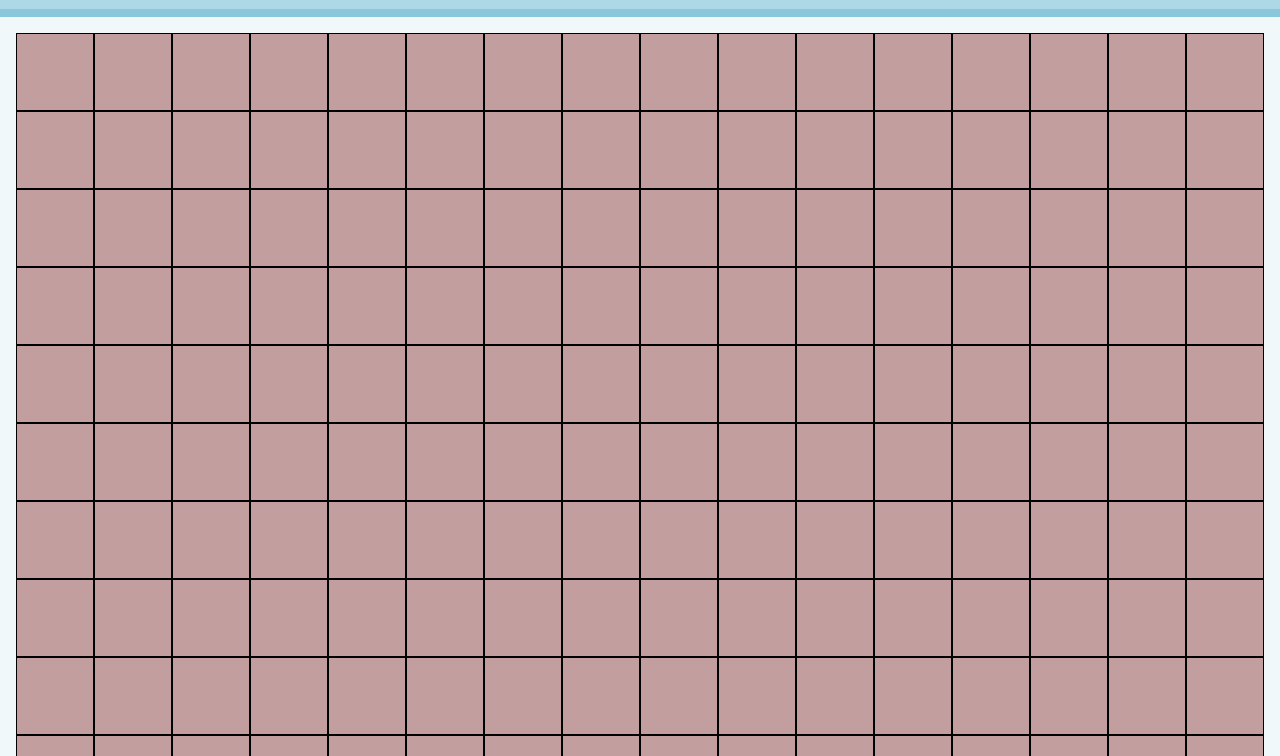
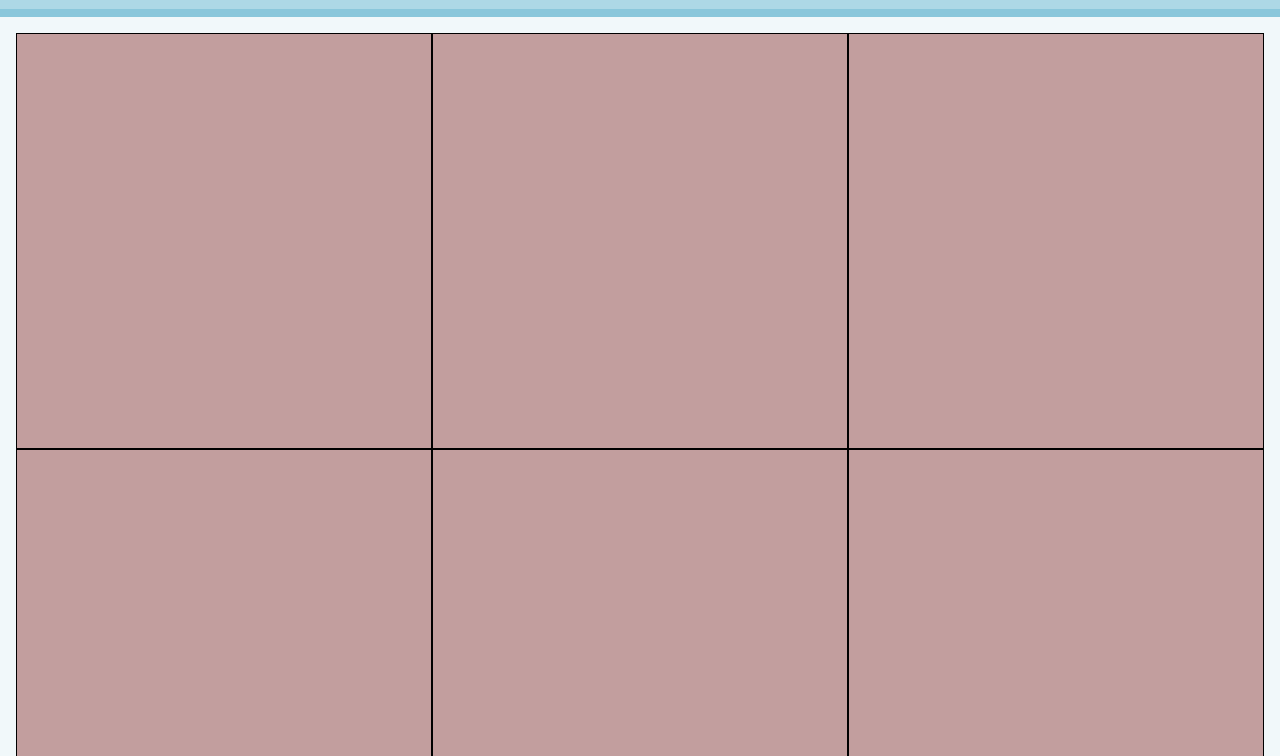
Before and after one commit to MrRain1/Etch-a-sketch, a plain HTML site: page code/index.html in a window 1280 px wide. Both pictures are taken after a click on the button "Clear grid". Shown: the part 44-800 px from the top of the page. Drawn offline with Linux system fonts and the light colour scheme.

Commit message:
Completed grid and attached listeners

```diff
--- a/code/script.js
+++ b/code/script.js
@@ -3,11 +3,14 @@ let num=3;
 
 const container = document.querySelector(`.grid-container`);
 const clearButton = document.querySelector(`.clearGrid`);
+
+//initialize the nodelist to attach the eventlisteners
+let gridElements = document.querySelectorAll(".gridElement");
+
+//generate the default grid
 generateGrid(defaultColumnSize**2);
 
-clearButton.addEventListener('click', function(){clearGrid(defaultColumnSize**2)});
-
-
+clearButton.addEventListener('click', function(){clearGrid(num**2)});
 
 function generateGrid(size){
     let colNumAuto = "";
@@ -22,12 +25,16 @@ function generateGrid(size){
         gridElement.classList.toggle("gridElement");
     }
     container.style["grid-template-columns"] = colNumAuto;
+
+    //Call function to link the listener to the cells
+    attachListener();
 }
 
 function clearGrid(size){
     let colNumAuto = "";
-    for(let i=0; i < container.length; i++){
-        const gridElement = document.createElement(`div`);
+
+    while(container.childElementCount>0){
+        const gridElement = document.querySelector(`.gridElement`);
         container.removeChild(gridElement);
     }
 
@@ -35,3 +42,13 @@ function clearGrid(size){
 
     generateGrid(size);
 }
+
+//function to toggle the css change
+function onOver(cellElement){
+    cellElement.classList.toggle("gridElementHovered");
+}
+
+function attachListener(){
+    gridElements = document.querySelectorAll(".gridElement");
+    gridElements.forEach(cell => cell.addEventListener("mouseover", function(){onOver(cell)}));
+}
--- a/code/style.css
+++ b/code/style.css
@@ -49,3 +49,7 @@ body{
     aspect-ratio: 1;
     border: 1px solid black;
 }
+
+.gridElementHovered{
+    background-color: rgb(143, 71, 71);
+}
```
